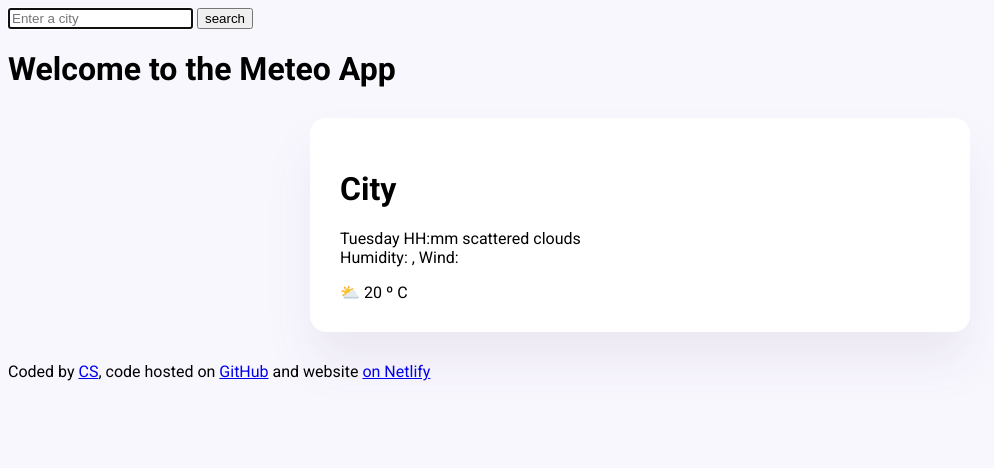
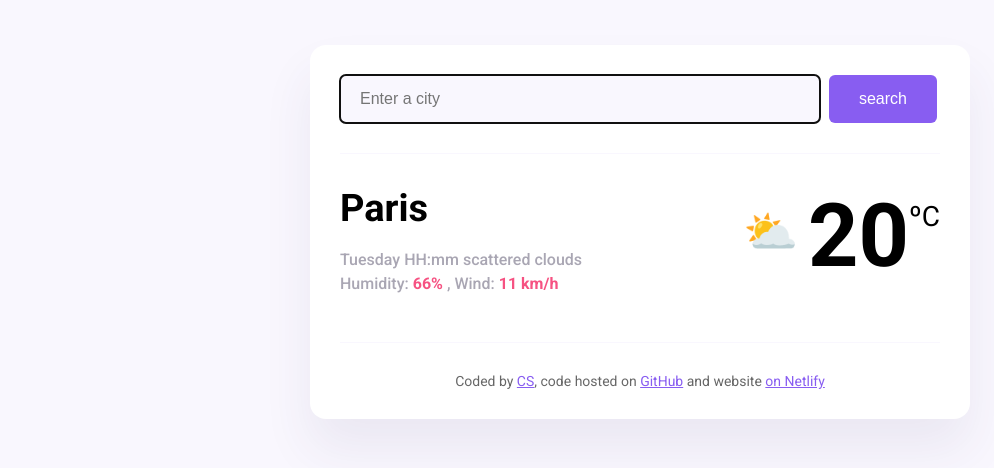
Before and after one commit to cpmssz/meteo, a plain HTML site: page index.html in a window 1280 px wide. Shown: the whole page, without its empty margins (0-994 px from the left). Drawn offline with Linux system fonts and the light colour scheme.

Commit message:
Added basic css

```diff
--- a/index.html
+++ b/index.html
@@ -3,43 +3,51 @@
   <head>
     <meta charset="UTF-8" />
     <meta name="viewport" content="width=device-width, initial-scale=1.0" />
-        <link rel="preconnect" href="https://fonts.googleapis.com">
-        <link rel="preconnect" href="https://fonts.gstatic.com" crossorigin>
+    <link rel="preconnect" href="https://fonts.googleapis.com" />
+    <link rel="preconnect" href="https://fonts.gstatic.com" crossorigin />
     <link
       href="https://fonts.googleapis.com/css2?family=Roboto:ital,wght@0,100;0,300;0,400;0,500;0,700;0,900;1,100;1,300;1,400;1,500;1,700;1,900&display=swap"
       rel="stylesheet"
     />
-        <link rel="stylesheet" href="src/index.css">
+    <link rel="stylesheet" href="src/index.css" />
     <title>Meteo App</title>
   </head>
   <body>
+    <div class="weather-app">
       <header>
-      <form>
+        <form class="search-form">
           <input
             type="search"
             placeholder="Enter a city"
             required
             autofocus="on"
+            class="search-form-input"
           />
-        <input type="submit" value="search" />
+          <input type="submit" value="search" class="search-form-button" />
         </form>
-      <h1>Welcome to the Meteo App</h1>
       </header>
       <main>
-        <div class="weather-app">
+        <div class="weather-app-data">
           <div>
-        <h1>City</h1>
-        <p>
+            <h1 class="weather-app-city">Paris</h1>
+            <p class="weather-app-details">
               Tuesday HH:mm scattered clouds
               <br />
-          Humidity: , Wind:
+              Humidity: <strong> 66% </strong> , Wind:
+              <strong> 11 km/h </strong>
             </p>
           </div>
-      <div>⛅ 20 º C</div>
+          <div class="weather-app-temperature-container">
+            <div class="weather-app-icon">⛅</div>
+            <div class="weather-app-temperature">20</div>
+            <div class="weather-app-unit">ºC</div>
+          </div>
+        </div>
       </main>
       <footer>
         Coded by
-      <a href="https://github.com/cpmssz" target="_blank">CS</a>, code hosted on
+        <a href="https://github.com/cpmssz" target="_blank">CS</a>, code hosted
+        on
         <a href="https://github.com/cpmssz/meteo" target="_blank">GitHub</a> and
         website
         <a
--- a/src/index.css
+++ b/src/index.css
@@ -1,13 +1,95 @@
 body {
-    background-color: #f9f7fe;
-    font-family: "Roboto", sans-serif;
+  background-color: #f9f7fe;
+  font-family: "Roboto", sans-serif;
+}
+
+a {
+  color: #885df1;
 }
 
 .weather-app {
-    background-color: white;
-    max-width: 600px;
-    margin: 30px auto;
-    box-shadow: 0 30px 50px #41326414;
-    border-radius: 16px;
-    padding: 30px;
+  background: white;
+  max-width: 600px;
+  margin: 45px auto;
+  box-shadow: 0 30px 50px rgba(65, 50, 100, 0.08);
+  border-radius: 16px;
+  padding: 30px;
 }
+
+header {
+  border-bottom: 1px solid #f9f7fe;
+  padding: 0 0 30px 0;
+}
+
+.search-form-input {
+  background-color: #f9f7fe;
+  border: none;
+  border-radius: 6px;
+  width: 80%;
+  font-size: 16px;
+  padding: 15px 20px;
+}
+
+.search-form-button {
+  background: #885df1;
+  padding: 15px 30px;
+  border: none;
+  font-size: 16px;
+  margin-left: 5px;
+  border-radius: 6px;
+  color: white;
+}
+
+main {
+  padding: 30px 0;
+}
+
+.weather-app-data {
+  display: flex;
+  justify-content: space-between;
+}
+
+.weather-app-city {
+  margin: 0;
+  font-size: 38px;
+  line-height: 48px;
+}
+
+.weather-app-details {
+  font-size: 16px;
+  color: rgba(39, 33, 66, 0.4);
+  line-height: 24px;
+  font-weight: 500;
+}
+
+.weather-app-details strong {
+  color: #f65282;
+}
+
+.weather-app-temperature-container {
+  display: flex;
+}
+
+.weather-app-icon {
+  font-size: 44px;
+  margin-top: 22px;
+}
+
+.weather-app-temperature {
+  font-size: 88px;
+  margin-left: 10px;
+  font-weight: bold;
+}
+
+.weather-app-unit {
+  margin-top: 16px;
+  font-size: 28px;
+}
+
+footer {
+  border-top: 1px solid #f9f7fe;
+  padding: 30px 0 0 0;
+  text-align: center;
+  font-size: 14px;
+  color: rgba(0, 0, 0, 0.6);
+}
```
Lines whose indentation alone changed are shown as unchanged.
